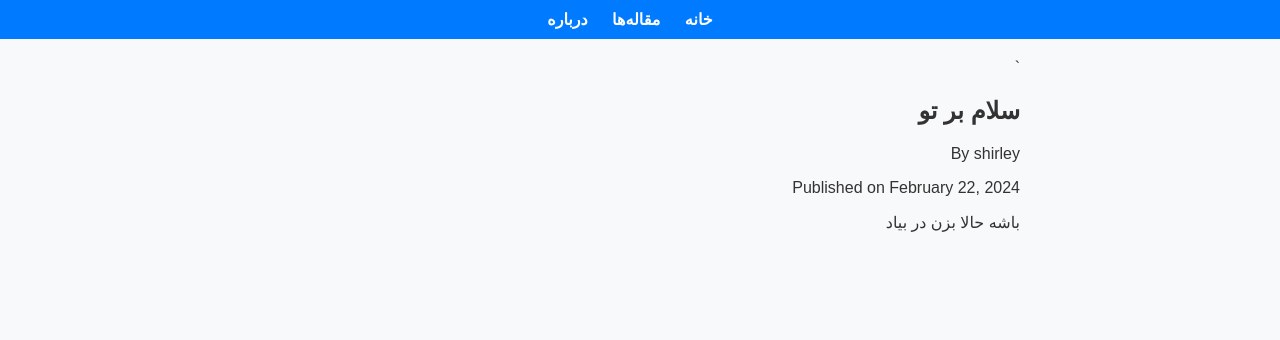
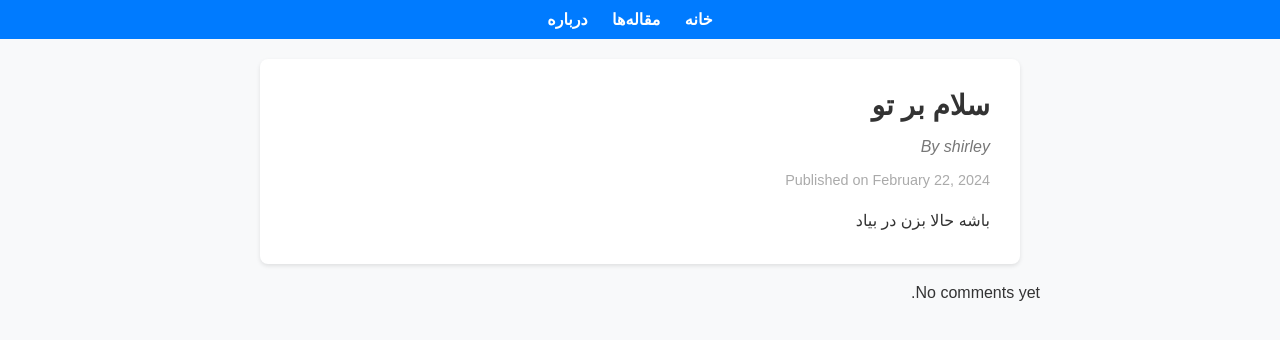
Before and after one commit to ghadirli/ensha, a Django app: page /articles/3/ in a window 1280 px wide. Shown: the top 340 px of the page. Run offline with Django 5.2, Linux system fonts and the light colour scheme; data comes from the database, SQL or seed files in the repository; both versions use the stored data as it was after the commit.

Commit message:
added comment section

```diff
--- a/articles/templates/article_detail.html
+++ b/articles/templates/article_detail.html
@@ -12,18 +12,33 @@
     <meta charset="UTF-8">
     <meta name="viewport" content="width=device-width, initial-scale=1.0">
     <title>{{ article.title }}</title>
-    <link rel="stylesheet" type="text/css" href="css/styles.css">
+    <link rel="stylesheet" href="{% static 'styles.css' %}">
+
 </head>
 <body>
-    <div class="container">`
+    <div class="container">
         <article class="article">
             <h1>{{ article.title }}</h1>
             <p class="author">By {{ article.author.username }}</p>
             <p class="date">Published on {{ article.created_at|date:"F d, Y" }}</p>
             <div class="content">
-                {{ article.content }}
+                {{ article.content | safe }}
             </div>
         </article>
+
+    </div>
+
+    <div class="comments">
+
+        <!-- Display existing comments -->
+        {% for comment in comments %}
+        <div class="comment">
+            <p>{{ comment.content }}</p>
+            <p class="author">By {{ comment.author.username }} | {{ comment.created_at|date:"F d, Y" }}</p>
+        </div>
+        {% empty %}
+        <p>No comments yet.</p>
+        {% endfor %}
     </div>
 </body>
 </html>
--- a/articles/views.py
+++ b/articles/views.py
@@ -31,4 +31,8 @@ def create_article(request):
 
 def article_detail(request, article_id):
     article = Article.objects.get(pk=article_id)
-    return render(request, 'article_detail.html', {'article': article})
+    comments = article.comment_set.all()
+    return render(request, 'article_detail.html', {
+        'article': article,
+        'comments': comments,
+    })
--- a/static/styles.css
+++ b/static/styles.css
@@ -1,36 +1,27 @@
-/* styles.css */
-boxxdy {
-    font-family: Arial, sans-serif;
-    margin: 0;
-    padding: 0;
-    background-color: #f8f9fa;
-}
-
-.container {
-    max-width: 800px;
-    margin: 20px auto;
-    padding: 0 20px;
-}
-
+/* Add these styles to styles.css */
 .article {
     background-color: #fff;
-    border-radius: 5px;
-    box-shadow: 0 0 10px rgba(0, 0, 0, 0.1);
-    padding: 20px;
+    border-radius: 8px;
+    box-shadow: 0 2px 4px rgba(0, 0, 0, 0.1);
+    padding: 30px;
+    margin-bottom: 20px;
 }
 
 .article h1 {
+    font-size: 28px;
     margin-top: 0;
+    margin-bottom: 10px;
 }
 
 .author {
     font-style: italic;
-    color: #555;
+    color: #777;
 }
 
 .date {
     font-size: 0.9em;
-    color: #777;
+    color: #aaa;
+    margin-top: 8px;
 }
 
 .content {
@@ -38,8 +29,63 @@ boxxdy {
     line-height: 1.6;
 }
 
-@media (max-width: 768px) {
-    .container {
-        padding: 0 10px;
-    }
+/* Add these styles to styles.css */
+.comments {
+    margin-top: 20px;
 }
+
+.comment {
+    background-color: #f5f5f5;
+    border-radius: 5px;
+    padding: 10px;
+    margin-bottom: 10px;
+}
+
+.comment p {
+    margin: 0;
+}
+
+.comment .author {
+    font-style: italic;
+    color: #777;
+    font-size: 0.8em;
+}
+
+/* Add these styles to styles.css */
+.comments {
+    margin-top: 20px;
+}
+
+.comment {
+    background-color: #f8f9fa;
+    border: 1px solid #ddd;
+    border-radius: 5px;
+    padding: 15px;
+    margin-bottom: 15px;
+}
+
+.comment p {
+    margin: 0;
+    font-size: 16px;
+    line-height: 1.6;
+}
+
+.comment .meta {
+    font-size: 14px;
+    color: #777;
+    margin-top: 8px;
+}
+
+.btn {
+    background-color: #007bff;
+    color: #fff;
+    border: none;
+    padding: 10px 20px;
+    border-radius: 5px;
+    cursor: pointer;
+    font-size: 16px;
+}
+
+.btn:hover {
+    background-color: #0056b3;
+}
```
Also changed, not shown: db.sqlite3.
